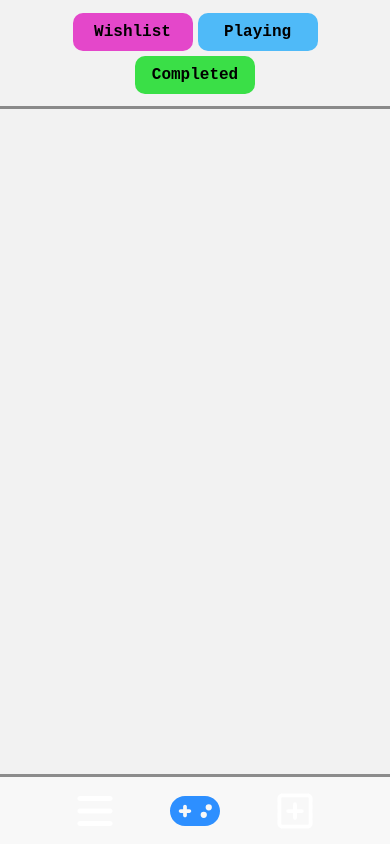
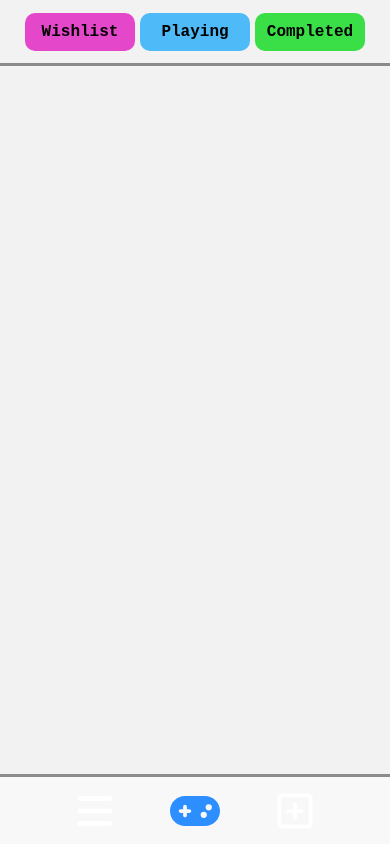
Before and after one commit to xzippyzachx/SimpleGameTracker, a Vue app in the folder SimpleGameTracker/: page / in a window 390 px wide. Built offline with nearby package versions, Linux system fonts and the light colour scheme.

Commit message:
Smaller screen tweaks

```diff
--- a/SimpleGameTracker/src/components/GameCard.vue
+++ b/SimpleGameTracker/src/components/GameCard.vue
@@ -52,7 +52,7 @@ const stateClass = computed(() => ({
 
   @media only screen and (max-width: 500px) {
     .game-card {
-      width: 180px;
+      width: 170px;
     }
   }
 
--- a/SimpleGameTracker/src/components/StateNav.vue
+++ b/SimpleGameTracker/src/components/StateNav.vue
@@ -51,7 +51,7 @@ defineExpose({
 
   @media only screen and (max-width: 500px) {
     button {
-      width: 120px;
+      width: 110px;
       margin: 2.5px 2.5px;
       padding: 10px 5px;
     }
```
